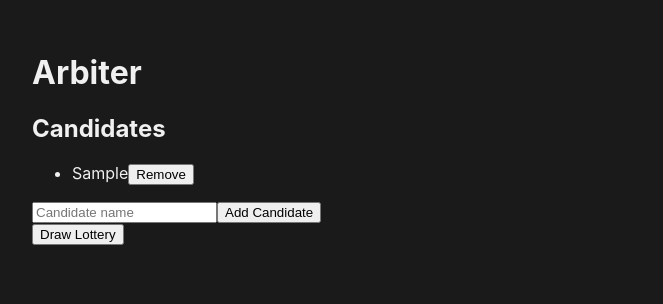
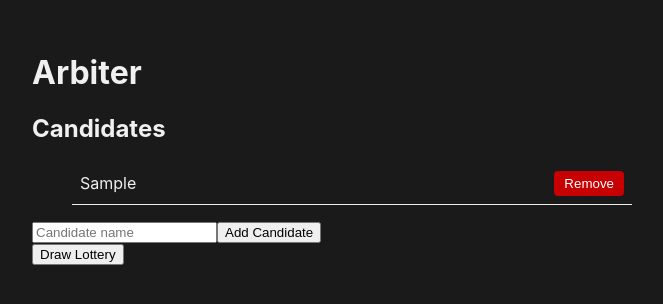
Before and after one commit to SakuOrdrTab/arbiter, a React (Vite) app: page / in a window 1280 px wide. Both pictures are taken after typing "Sample" into the empty fields and a click on the button "Add Candidate". Shown: the top 304 px of the page, without its empty margins (308-971 px from the left). Built offline with nearby package versions, Linux system fonts and the light colour scheme.

Commit message:
candidate comp style added

```diff
--- /dev/null
+++ b/src/components/CandidateList/Candidate/Candidate.css
@@ -0,0 +1,17 @@
+.candidate-item {
+    display: flex;
+    align-items: center;
+    justify-content: space-between;
+    padding: 8px;
+    border-bottom: 1px solid #eee;
+}
+
+.remove-button {
+    margin-left: 10px;
+    padding: 5px 10px;
+    background-color: #c70003;
+    color: white;
+    border: none;
+    border-radius: 4px;
+    cursor: pointer;
+}
--- a/src/components/CandidateList/Candidate/index.tsx
+++ b/src/components/CandidateList/Candidate/index.tsx
@@ -1,3 +1,5 @@
+import './candidate.css'
+
 interface CandidateProps {
     name: string
     onRemove: (name: string) => void
```
